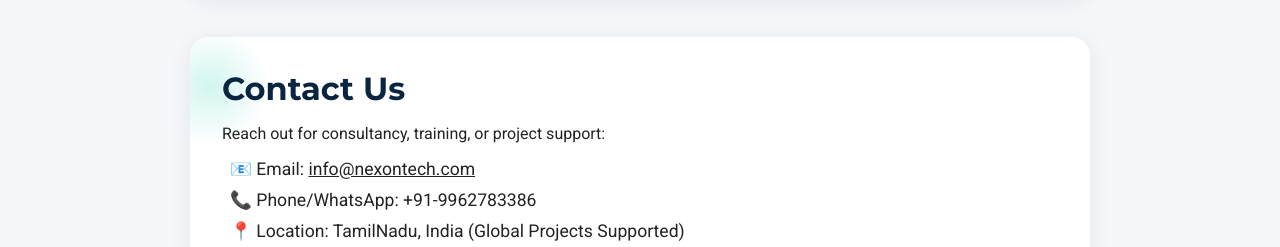
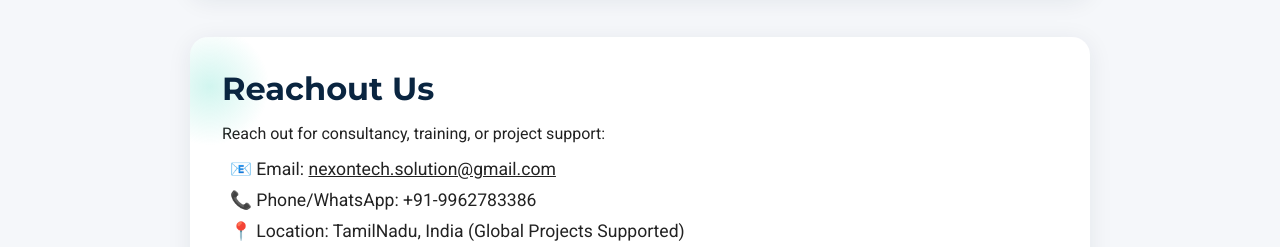
Before and after one commit to PonnarasuP/mywebsite, a plain HTML site: page index.html in a window 1280 px wide. Shown: the part 1407-1654 px from the top of the page. Drawn offline with Linux system fonts and the light colour scheme.

Commit message:
Update index.html

```diff
--- a/index.html
+++ b/index.html
@@ -283,10 +283,10 @@
     </section>
     <!-- Contact -->
             <section id="contact" class="card">
-            <h2>Contact Us</h2>
+            <h2>Reachout Us</h2>
             <p>Reach out for consultancy, training, or project support:</p>
             <ul class="contact-list">
-                <li>📧 Email: <a href="mailto:info@nexontech.com" style="color: var(--text-dark);">info@nexontech.com</a></li>
+                <li>📧 Email: <a href="mailto:nexontech.solution@gmail.com" style="color: var(--text-dark);">nexontech.solution@gmail.com</a></li>
                 <li>📞 Phone/WhatsApp: +91-9962783386</li>
                 <li>📍 Location: TamilNadu, India (Global Projects Supported)</li>
             </ul>
```
